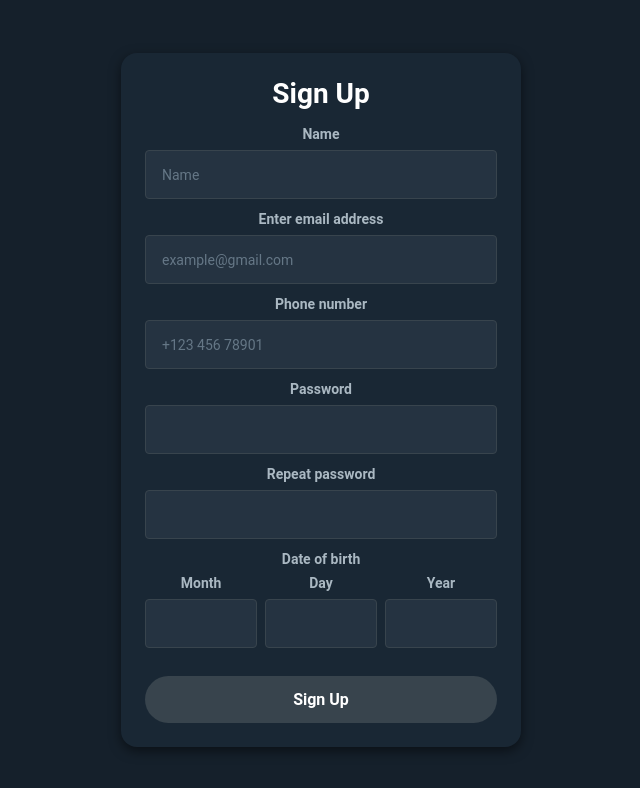
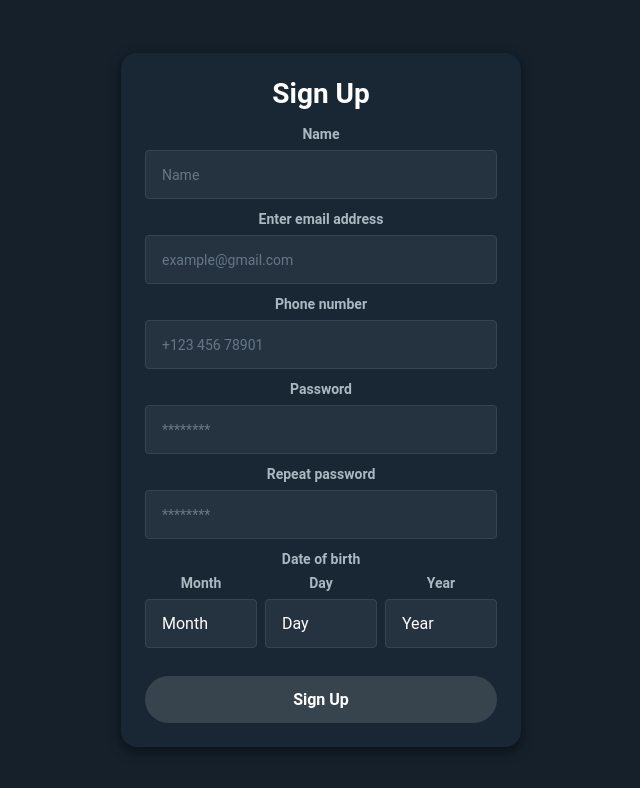
Before and after one commit to Ric-gif/XRegistrationForm, a plain HTML site: page index.html in a window 1280 px wide. Shown: the whole page, without its empty margins (319-959 px from the left). Drawn offline with Linux system fonts and the light colour scheme.

Commit message:
Add placeholders to password fields and update dropdown options for date selection

```diff
--- a/index.html
+++ b/index.html
@@ -33,13 +33,13 @@
 
         <div class="password">
             <label for="password">Password</label>
-            <input id="password" type="password" name="password" required>
+            <input id="password" type="password" name="password" placeholder="********" required>
             <p id="passwordError" class="error"></p>
         </div>
 
         <div class="password">
             <label for="rPassword">Repeat password</label>
-            <input id="rPassword" type="password" name="password" required>
+            <input id="rPassword" type="password" name="password" placeholder="********" required>
             <p id="rPasswordError" class="error"></p>
         </div>
 
@@ -48,7 +48,7 @@
             <div class="month">
                 <label for="month">Month</label>
                 <select id="month" required>
-                    <option value="" class="r-kemksi" selected disabled></option>
+                    <option value="" class="r-kemksi" selected disabled>Month</option>
                     <option value="1" class="r-kemksi">January</option>
                     <option value="2" class="r-kemksi">February</option>
                     <option value="3" class="r-kemksi">March</option>
@@ -66,14 +66,14 @@
             <div class="day">
                 <label for="day">Day</label>
                 <select id="day" required>
-                    <option value="" class="r-kemksi" selected disabled></option>
+                    <option value="" class="r-kemksi" selected disabled>Day</option>
                 </select>
             </div>
 
             <div class="year">
                 <label for="year">Year</label>
                 <select id="year" required>
-                    <option value="" selected disabled></option>
+                    <option value="" selected disabled>Year</option>
                 </select>
             </div>
         </div>
```
